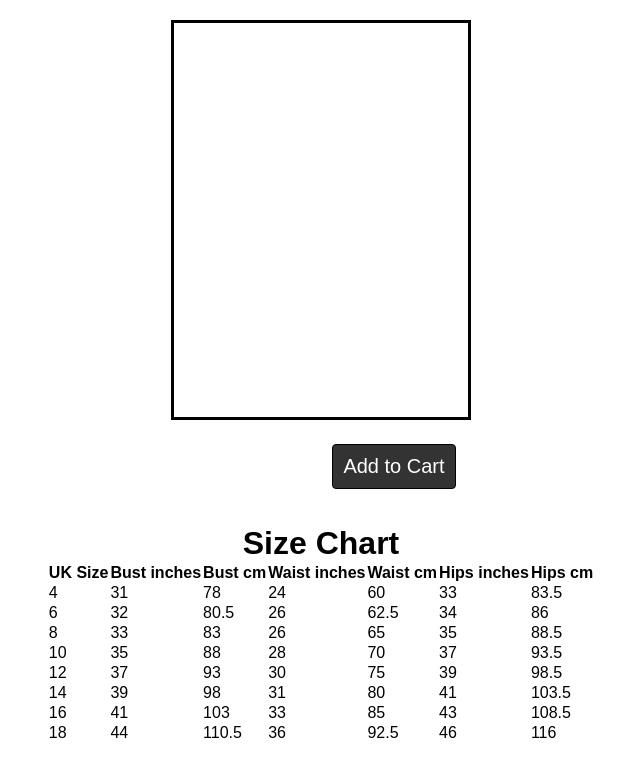
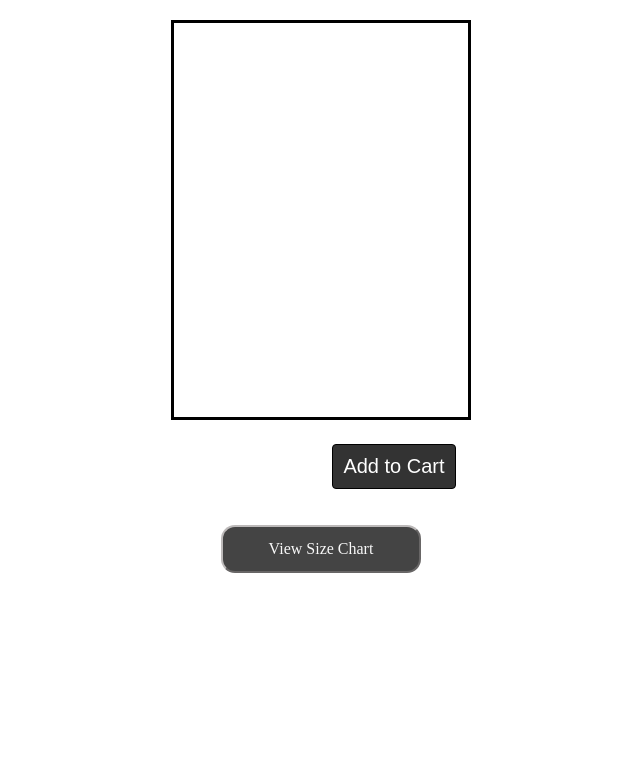
Before and after one commit to Pureum309/finalproject, a Next.js app: page /productItem in a window 1280 px wide. Shown: the top 776 px of the page, without its empty margins (319-959 px from the left). Built offline with nearby package versions, Linux system fonts and the light colour scheme.

Commit message:
make a sizechart toggle

```diff
--- a/components/sizechart/index.js
+++ b/components/sizechart/index.js
@@ -1,16 +1,24 @@
-import { useRouter } from 'next/router'
-import styles from '@/styles/Home.module.css'
+import { useRouter } from "next/router";
+import styles from "@/styles/Home.module.css";
 import record from "../../data/sizechart.json";
+import { useState } from "react";
 
-export default function SizeChart(){
+export default function SizeChart() {
+    const [isVisible, setIsVisible] = useState(false);
+
+    const toggleVisibility = () => {
+        setIsVisible(!isVisible);
+    };
 
     return (
         <div className={styles.sizechart}>
 
-            <div className={styles.sizechartTitle}>
-                <h1>Size Chart</h1>
-            </div>
+            <button className={styles.sizeChartBtn} onClick={toggleVisibility}>
+                View Size Chart
+                {isVisible ? "" : ""}
+            </button>
 
+            {isVisible && (
                 <div className={styles.rankcont} id="table">
                     <table>
                         <thead>
@@ -37,12 +45,12 @@ export default function SizeChart(){
                                         <td>{rec.HipsIn}</td>
                                         <td>{rec.HipsCm}</td>
                                     </tr>
-                             )
+                                );
                             })}
                         </tbody>
                     </table>
                 </div>
-
+            )}
         </div>
-    )
+    );
 }
--- a/styles/Home.module.css
+++ b/styles/Home.module.css
@@ -359,6 +359,41 @@ Main CSS come below
   justify-content: center;
   margin-top: 2em;
   margin-bottom: 2em;
+  width: 500px;
+  text-align: center;
+}
+
+.sizeChartBtn {
+  background-color: rgb(68, 68, 68);
+  border-radius: 14px;
+  border-color: rgb(188, 185, 185);
+  height: 3em;
+  width: 40%;
+  font-size: 1em;
+  color:rgb(248, 248, 248);
+  margin-top:1em;
+  margin-bottom:1em;
+  font-family: 'Comfortaa', cursive;
+  text-align: center;
+  align-items: center;
+  display:flex;
+  justify-content: center;
+  margin: auto;
+  margin-bottom: 20px;
+}
+
+.sizechart table {
+  border-collapse: collapse;
+  border: 1px solid black;
+  width: 100%;
+}
+
+.sizechart thead th {
+  padding:10px;
+}
+
+.sizechart tbody td {
+  padding: 10px;
 }
 
 
```
Lines whose indentation alone changed are shown as unchanged.
